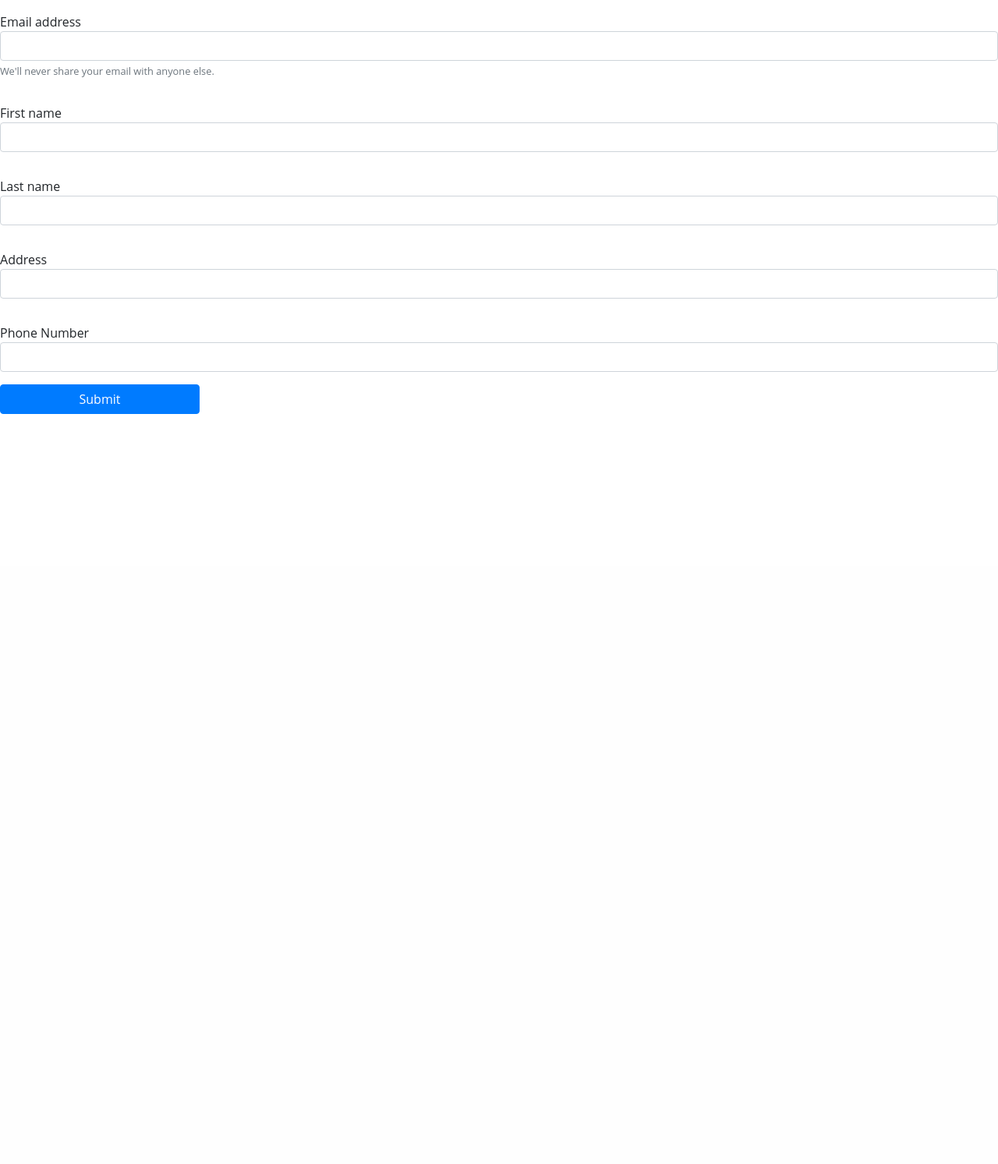
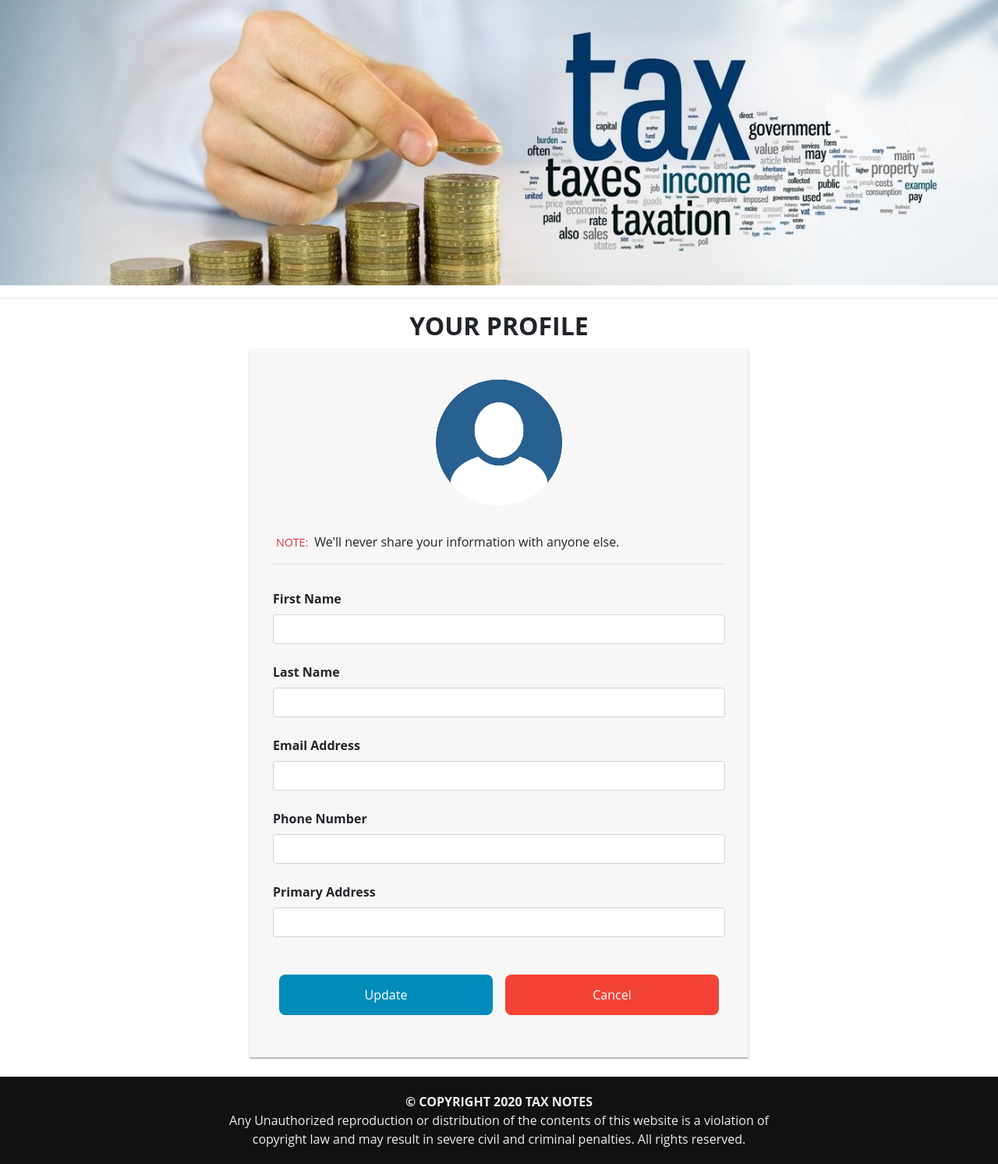
Before and after one commit to anitasharma03/FlaskApp_TaxManagementSystem, a Flask app: page /profile in a window 1280 px wide. Shown: the part 74-1567 px from the top of the page at 78% size. Before the commit the page ends 605 px from the top, so only its background shows below. Run offline with Flask 2, Linux system fonts and the light colour scheme; the visitor is signed in with stand-in values (Sample User, id 1).

Commit message:
profile page added

```diff
--- /dev/null
+++ b/static/profile.css
@@ -0,0 +1,31 @@
+.submit-button {
+    width: 100%;
+    border-radius: 0.5rem;
+    margin: 0 8px;
+}
+
+.cancel-button {
+    width: 100%;
+    background-color: #f44336;
+    border-radius: 0.5rem;
+    margin: 0 8px;
+}
+
+.imgcontainer {
+    width: 40%;
+    margin: auto;
+    text-align: center;
+}
+
+.form-container {
+    box-shadow: 0px 2px 2px rgb(0 0 0 / 30%);
+    background-color: #f7f7f7;
+    padding: 30px;
+    width: 50%;
+    margin: auto;
+}
+
+img.profile {
+    width: 100%;
+    border-radius: 5%;
+}
--- a/templates/profile.html
+++ b/templates/profile.html
@@ -1,29 +1,52 @@
 {% extends 'index.html' %}{% block content %}
+
+<link rel="stylesheet" href="{{ url_for('static',filename='profile.css') }}" />
+
+<div id="banner" class="desktop">
+    <img class="banner-image" src="{{ url_for('static',filename='Images/banner3.jpg') }}" />
+</div>
+<hr />
+<h2 style="text-align: center" class="text-uppercase"><strong>Your Profile</strong></h2>
+
 <form>
-  <div class="form-group">
-    <label for="savedEmail">Email address</label>
-    <input type="email" class="form-control" id="savedEmail" />
-    <small id="emailHelp" class="form-text text-muted"
-      >We'll never share your email with anyone else.</small
-    >
-  </div>
-  <div class="form-group">
-    <label for="savedFname">First name</label>
-    <input type="text" class="form-control" id="savedFname" />
-  </div>
-  <div class="form-group">
-    <label for="savedLname">Last name</label>
-    <input type="text" class="form-control" id="savedLname" />
-  </div>
-  <div class="form-group">
-    <label for="savedddress">Address</label>
-    <input type="text" class="form-control" id="savedAddress" />
-  </div>
-  <div class="form-group">
-    <label for="savedNumber">Phone Number</label>
-    <input type="text" class="form-control" id="savedNumber" />
-  </div>
+    <div class="form-container">
+        <div class="imgcontainer">
+            <img src="{{ url_for('static',filename='Images/profile.png') }}" alt="Profile" class="profile" />
+        </div><br>
+        <p class="text-danger d-inline">NOTE: </p>
+        <h6 id="emailHelp" class="d-inline ">We'll never share your information with anyone else.</h6>
+        <hr>
 
-  <button type="submit" class="btn btn-primary">Submit</button>
+        <div class="form-group">
+            <label for="savedFname"><b>First Name</b></label>
+            <input class="form-control my-2 " type="text" class="form-control" id="savedFname" required/>
+
+            <label for="savedLname"><b>Last Name</b></label>
+            <input class="form-control my-2 " type="text" class="form-control" id="savedLname" required/>
+
+            <label for="savedEmail"><b>Email Address</b></label>
+            <input class="form-control my-2 " type="email" class="form-control" id="savedEmail" required/>
+
+            <label for="savedNumber"><b>Phone Number</b></label>
+            <input class="form-control my-2 " type="text" class="form-control" id="savedNumber" required/>
+
+            <label for="savedddress"><b>Primary Address</b></label>
+            <input class="form-control my-2 " type="text" class="form-control" id="savedAddress" required/><br>
+        </div>
+
+        <div class="d-flex">
+            <button class="submit-button" type="submit">Update</button>
+            <button type="button" class="cancel-button">Cancel</button>
+        </div>
+        <br>
+    </div>
 </form>
+
+
+<footer class="tm-footer">
+    <b>&copy; COPYRIGHT 2020 TAX NOTES</b>
+    <br /> Any Unauthorized reproduction or distribution of the contents of this website is a violation of
+    <br /> copyright law and may result in severe civil and criminal penalties. All rights reserved.
+</footer>
+
 {% endblock %}
```
Also changed, not shown: static/Images/profile.png (added).
